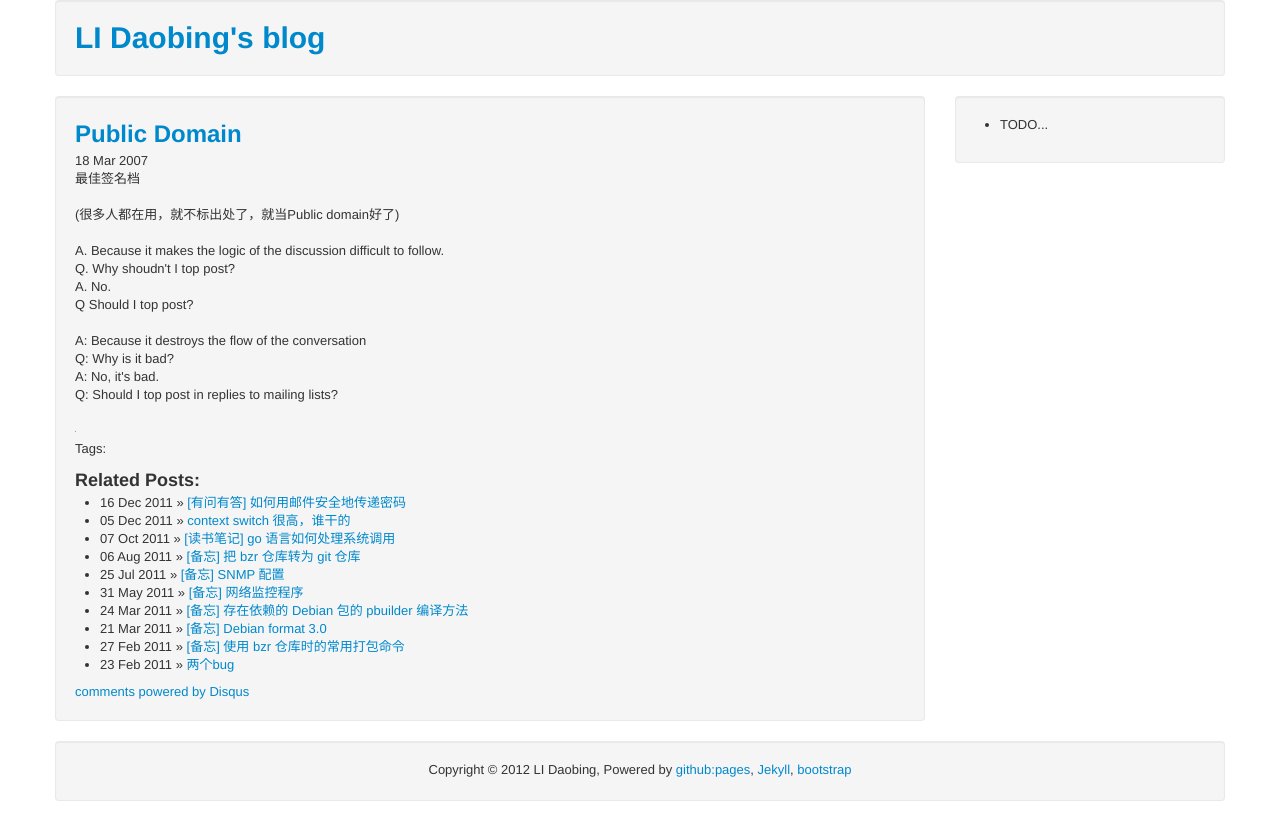
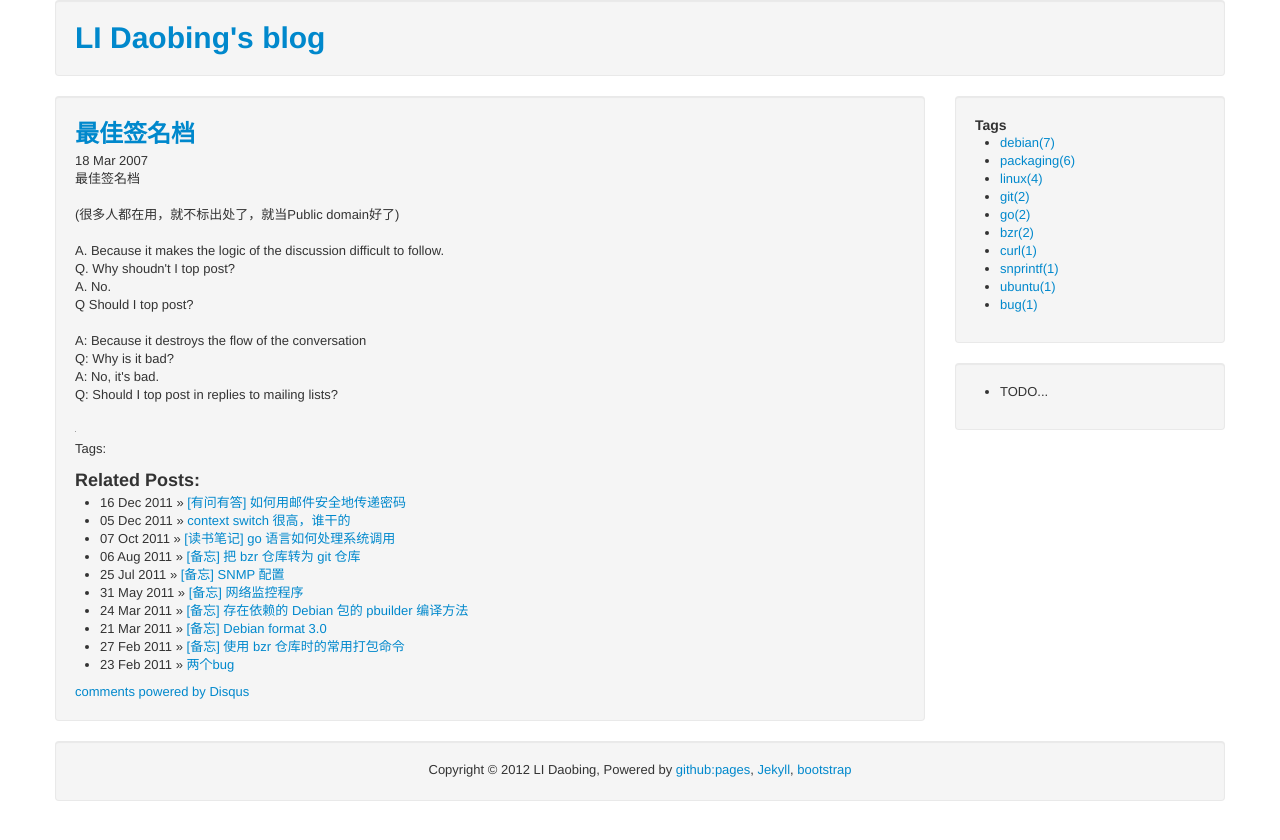
Before and after one commit to lidaobing/lidaobing.github.com, a Jekyll site: the page built from _posts/2007-03-18-public-domain.html, in a window 1280 px wide. Shown: the top 840 px of the page. Built offline with Jekyll 4.4.1, drawn with Linux system fonts in a browser that asks for light colours; Markdown is read by kramdown in place of the engine named in the settings; comment, search, counter and statistics services are not loaded.

Commit message:
show tags in sidebar

```diff
--- a/_includes/sidebar.html
+++ b/_includes/sidebar.html
@@ -1,3 +1,6 @@
+<div class="well">
+  {% include tag_cloud.html %}
+</div>
 <div class="well">
   <ul>
     <li>TODO...</li>
--- /dev/null
+++ b/_includes/tag_cloud.html
@@ -0,0 +1,11 @@
+<h4>Tags</h4><ul class="tag-cloud">    <li><a href="/tags/debian.html">debian(7)</a></li>
+    <li><a href="/tags/packaging.html">packaging(6)</a></li>
+    <li><a href="/tags/linux.html">linux(4)</a></li>
+    <li><a href="/tags/git.html">git(2)</a></li>
+    <li><a href="/tags/go.html">go(2)</a></li>
+    <li><a href="/tags/bzr.html">bzr(2)</a></li>
+    <li><a href="/tags/curl.html">curl(1)</a></li>
+    <li><a href="/tags/snprintf.html">snprintf(1)</a></li>
+    <li><a href="/tags/ubuntu.html">ubuntu(1)</a></li>
+    <li><a href="/tags/bug.html">bug(1)</a></li>
+</ul>
--- a/_posts/2007-03-18-public-domain.html
+++ b/_posts/2007-03-18-public-domain.html
@@ -1,7 +1,7 @@
 ---
 layout: post
 name: public-domain
-title:
+title: "最佳签名档"
 date: 2007-03-18 21:58:00.000000000 +08:00
 categories:
 - joke
```
Also changed, not shown: 1 other file.
